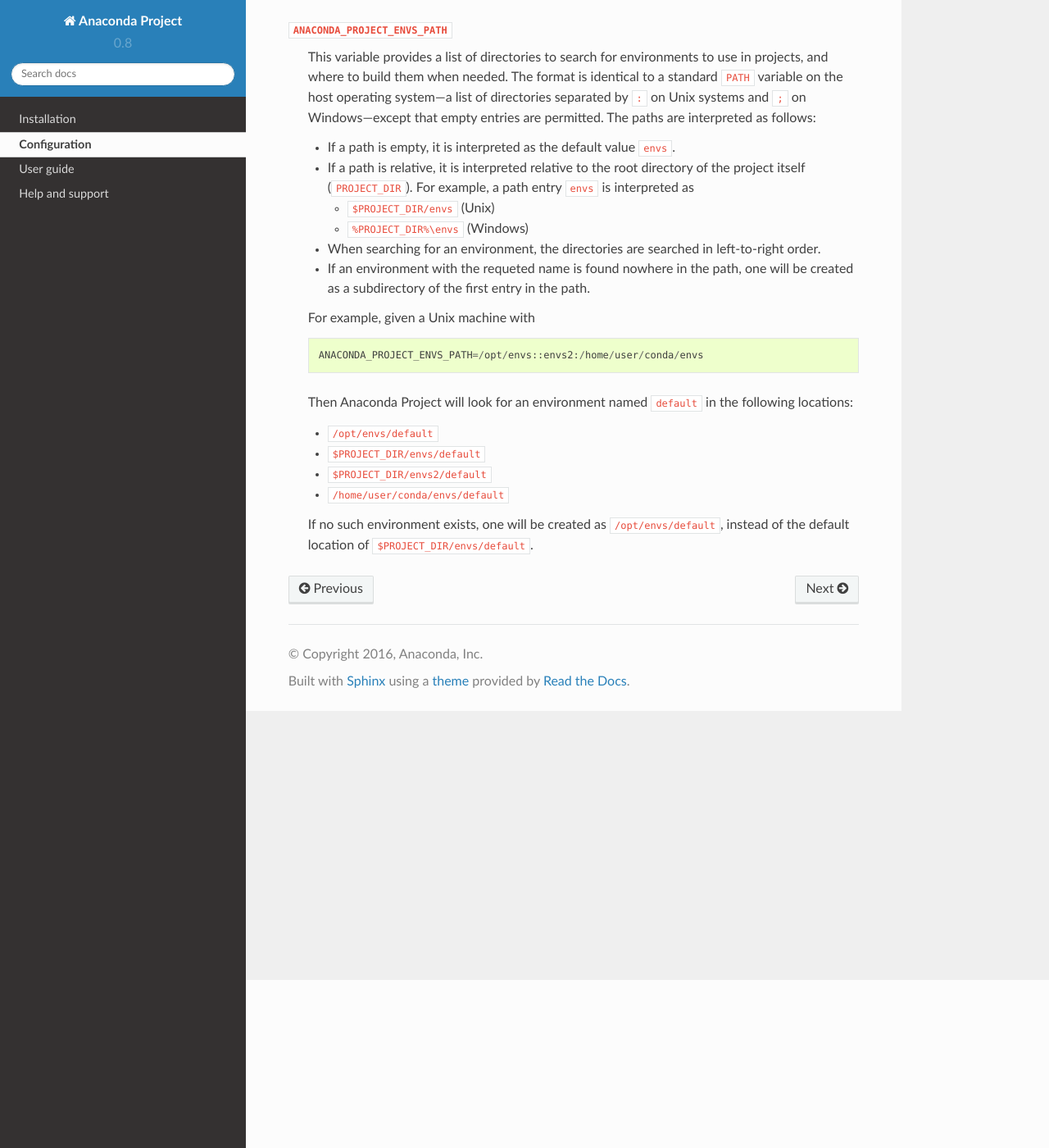
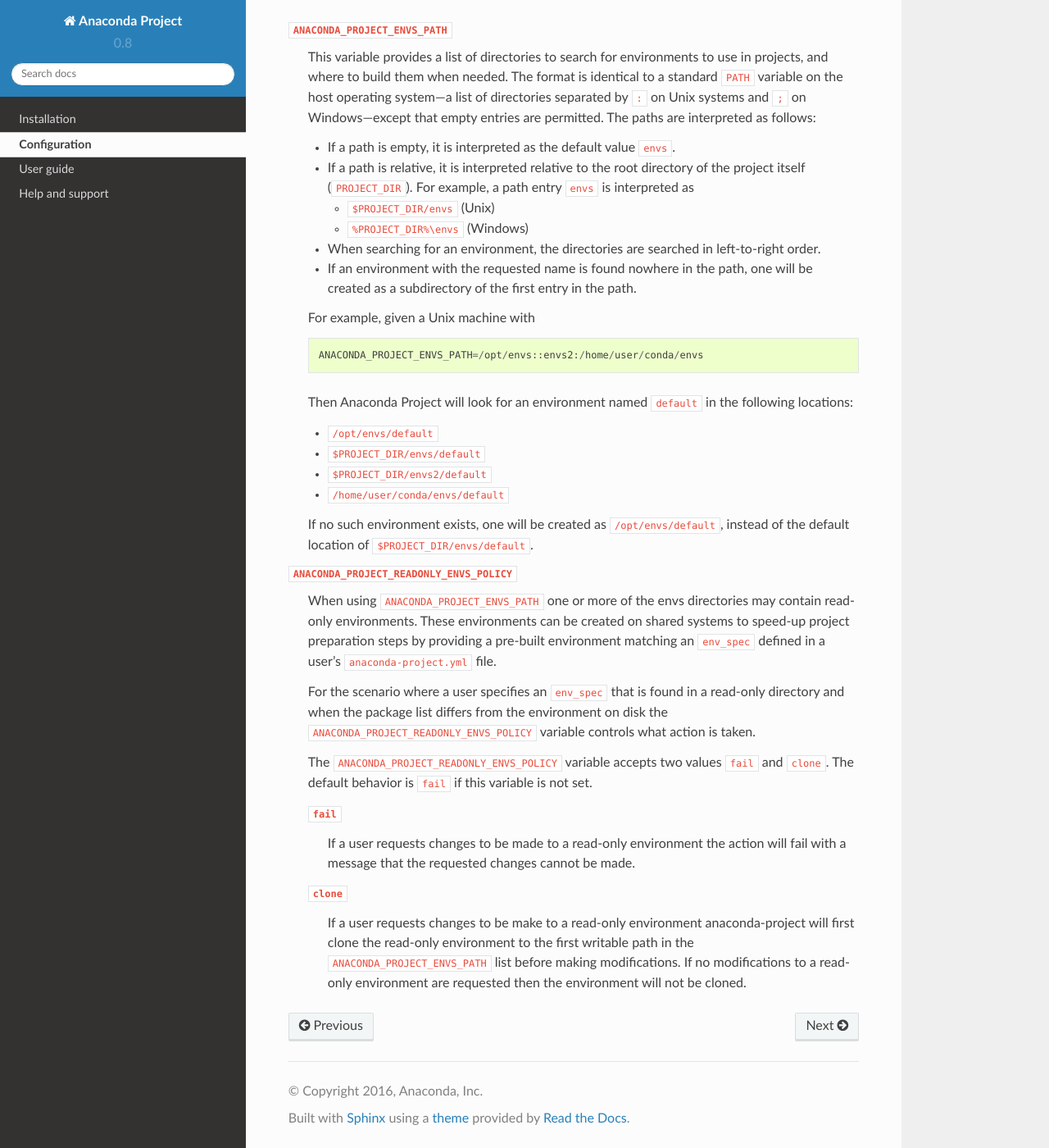
Before and after one commit to anaconda/anaconda-project, a Sphinx documentation site: the page built from docs/source/config.rst, in a window 1280 px wide and 1400 px high, scrolled down 205 px. Shown: the whole window at 82% size. Built offline with Sphinx 7.4.7 and the Read the Docs theme 2.0.0, drawn with Linux system fonts in a browser that asks for light colours; some of the changed text lies outside the part shown.

Commit message:
document read-only envs policy variable

```diff
--- a/docs/source/config.rst
+++ b/docs/source/config.rst
@@ -2,8 +2,8 @@
 Configuration
 =============
 
-Anaconda Project has only one modifiable configuration setting. Currently
-this setting is controlled exclusively by an environment variable.
+Anaconda Project has two modifiable configuration settings. Currently
+these setting are controlled exclusively by environment variables.
 
 ``ANACONDA_PROJECT_ENVS_PATH``
   This variable provides a list of directories to search for environments
@@ -23,7 +23,7 @@
 
   * When searching for an environment, the directories are searched in
     left-to-right order.
-  * If an environment with the requeted name is found nowhere in the path,
+  * If an environment with the requested name is found nowhere in the path,
     one will be created as a subdirectory of the first entry in the path.
 
   For example, given a Unix machine with
@@ -42,3 +42,26 @@
 
   If no such environment exists, one will be created as ``/opt/envs/default``,
   instead of the default location of ``$PROJECT_DIR/envs/default``.
+
+``ANACONDA_PROJECT_READONLY_ENVS_POLICY``
+  When using ``ANACONDA_PROJECT_ENVS_PATH`` one or more of the envs directories
+  may contain read-only environments. These environments can be created on shared
+  systems to speed-up project preparation steps by providing a pre-built environment
+  matching an ``env_spec`` defined in a user's ``anaconda-project.yml`` file.
+
+  For the scenario where a user specifies an ``env_spec`` that is found in a read-only
+  directory and when the package list differs from the environment on disk the
+  ``ANACONDA_PROJECT_READONLY_ENVS_POLICY`` variable controls what action is taken.
+
+  The ``ANACONDA_PROJECT_READONLY_ENVS_POLICY`` variable accepts two values ``fail``
+  and ``clone``. The default behavior is ``fail`` if this variable is not set.
+
+  ``fail``
+    If a user requests changes to be made to a read-only environment the action will
+    fail with a message that the requested changes cannot be made.
+
+  ``clone``
+    If a user requests changes to be make to a read-only environment anaconda-project
+    will first clone the read-only environment to the first writable path in the
+    ``ANACONDA_PROJECT_ENVS_PATH`` list before making modifications. If no modifications
+    to a read-only environment are requested then the environment will not be cloned.
```
